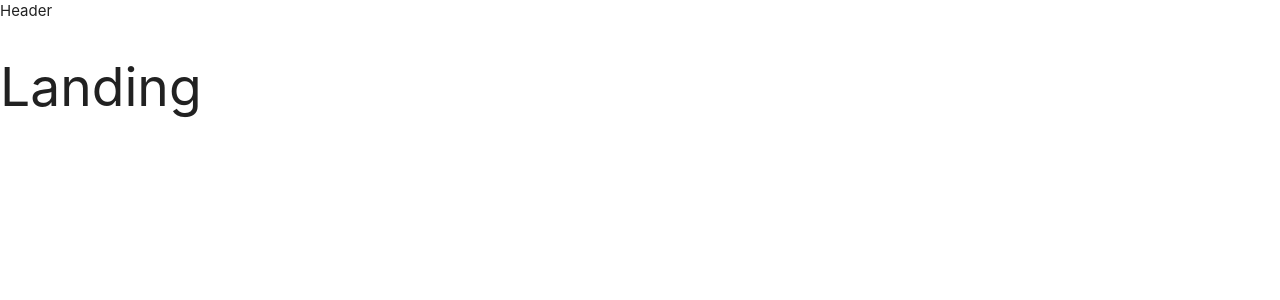
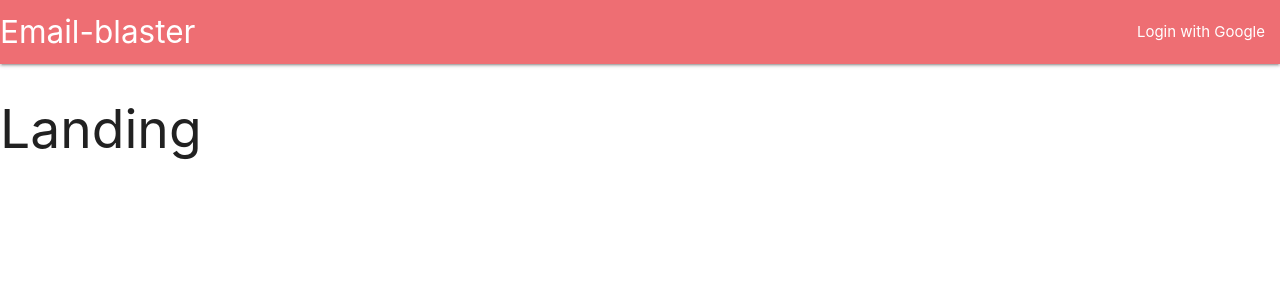
Before and after one commit to AhmedrAshraf/payme, a React (Create React App) app in the folder client/: page / in a window 1280 px wide. Shown: the top 300 px of the page. Built offline with nearby package versions, Linux system fonts and the light colour scheme.

Commit message:
design header

```diff
--- a/client/src/components/header.js
+++ b/client/src/components/header.js
@@ -3,9 +3,18 @@
 class Header extends Component {
   render() {
     return (
-      <div>
-        Header
+    <nav>
+      <div className="nav-wrapper">
+        <a className="left brand-logo">
+          Email-blaster
+        </a>
+        <ul className="right">
+          <li>
+            <a> Login with Google</a>
+          </li>
+        </ul>
       </div>
+    </nav>
     );
   }
 }
```
